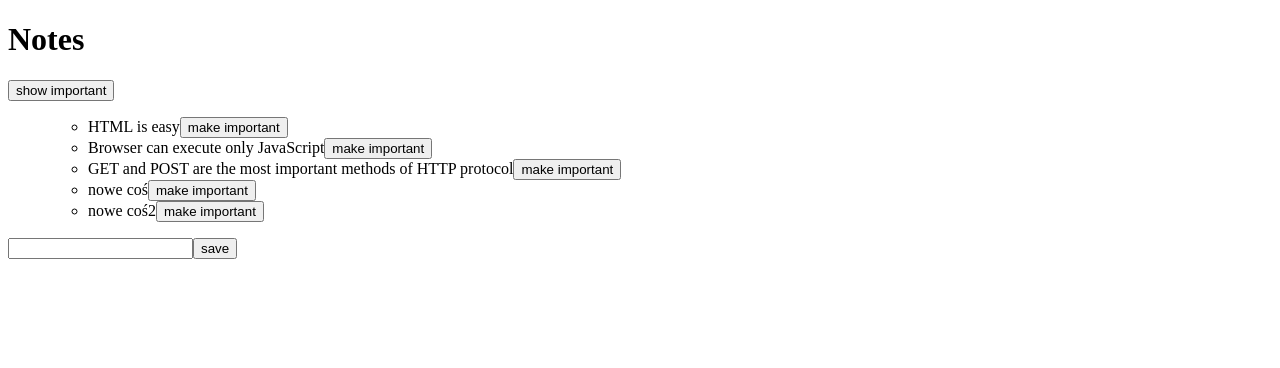
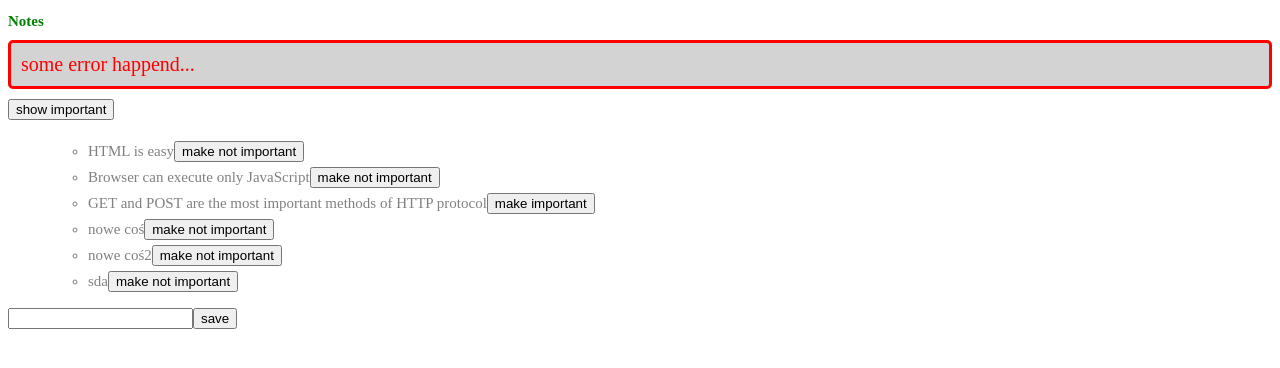
Before and after one commit to zbynio414/FullStackOpen, a React (Create React App) app in the folder part2/coursematerial/: page / in a window 1280 px wide. Shown: the top 368 px of the page. Built offline with nearby package versions, Linux system fonts and the light colour scheme; data requests are answered from the project's data file.

Commit message:
Course material part2-7

```diff
--- a/part2/coursematerial/db.json
+++ b/part2/coursematerial/db.json
@@ -3,12 +3,12 @@
     {
       "id": 1,
       "content": "HTML is easy",
-      "important": false
+      "important": true
     },
     {
       "id": 2,
       "content": "Browser can execute only JavaScript",
-      "important": false
+      "important": true
     },
     {
       "id": 3,
@@ -17,13 +17,18 @@
     },
     {
       "content": "nowe coś",
-      "important": false,
+      "important": true,
       "id": 4
     },
     {
       "content": "nowe coś2",
-      "important": false,
+      "important": true,
       "id": 5
+    },
+    {
+      "content": "sda",
+      "important": true,
+      "id": 6
     }
   ]
 }
--- a/part2/coursematerial/src/App.js
+++ b/part2/coursematerial/src/App.js
@@ -1,11 +1,14 @@
 import React,{ useState, useEffect } from 'react'
 import Note from './components/Note'
 import noteService from './services/notes'
+import './index.css'
+import Notification from './components/Notification'
 
 const App = (props) => {
   const [notes, setNotes] = useState([])
   const [newNote, setNewNote] = useState('')
   const [showAll, setShowAll] = useState(true)
+  const [errorMessage, setErrorMessage] = useState('some error happend...')
 
   const hook = () => {
     noteService
@@ -27,9 +30,12 @@
         setNotes(notes.map(n => n.id !==id ? n: returnedNote))
       })
       .catch(error => {
-        alert(
-          `the note '${note.content}' was already deleted from server`
-      )
+        setErrorMessage(
+          `Note '${note.content}' was already deleted from server`
+        )
+        setTimeout(() => {
+          setErrorMessage(null)
+        }, 5000);
       setNotes(note.filter(n => n.id !==id))
       })
   }
@@ -63,6 +69,7 @@
   return (
     <div>
       <h1>Notes</h1>
+      <Notification message={errorMessage} />
       <div>
         <button onClick={() => setShowAll(!showAll)}>
           show {showAll ? 'important' : 'all' }
--- a/part2/coursematerial/src/components/Note.js
+++ b/part2/coursematerial/src/components/Note.js
@@ -5,7 +5,7 @@
     ? 'make not important' : 'make important'
 
    return (
-    <li>
+    <li className='note'>
       {note.content}
       <button onClick={toggleImportance}>{label}</button>
       </li>
--- /dev/null
+++ b/part2/coursematerial/src/components/Notification.js
@@ -0,0 +1,15 @@
+import React from 'react'
+
+const Notification = ({ message }) => {
+    if (message === null) {
+      return null
+    }
+
+    return (
+      <div className='error'>
+        {message}
+      </div>
+    )
+  }
+
+  export default Notification
--- /dev/null
+++ b/part2/coursematerial/src/index.css
@@ -0,0 +1,19 @@
+h1 {
+    color: green;
+    padding-top: 3px;
+    font-size: 15px;
+}
+.note {
+    color: gray;
+    padding-top: 5px;
+    font-size: 15px;
+}
+.error {
+    color: red;
+    background: lightgrey;
+    font-size: 20px;
+    border-style: solid;
+    border-radius: 5px;
+    padding: 10px;
+    margin-bottom: 10px;
+  }
```
